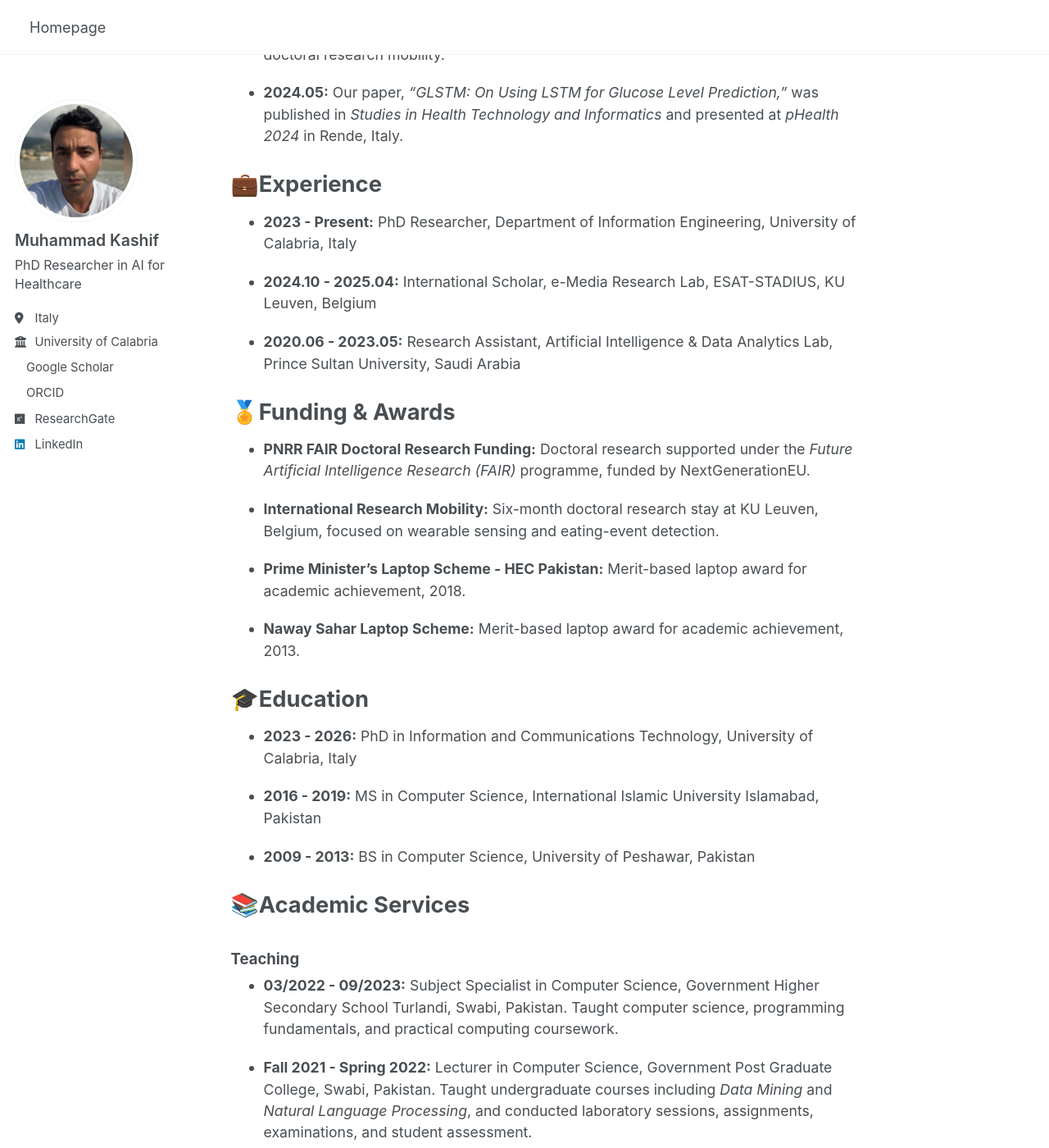
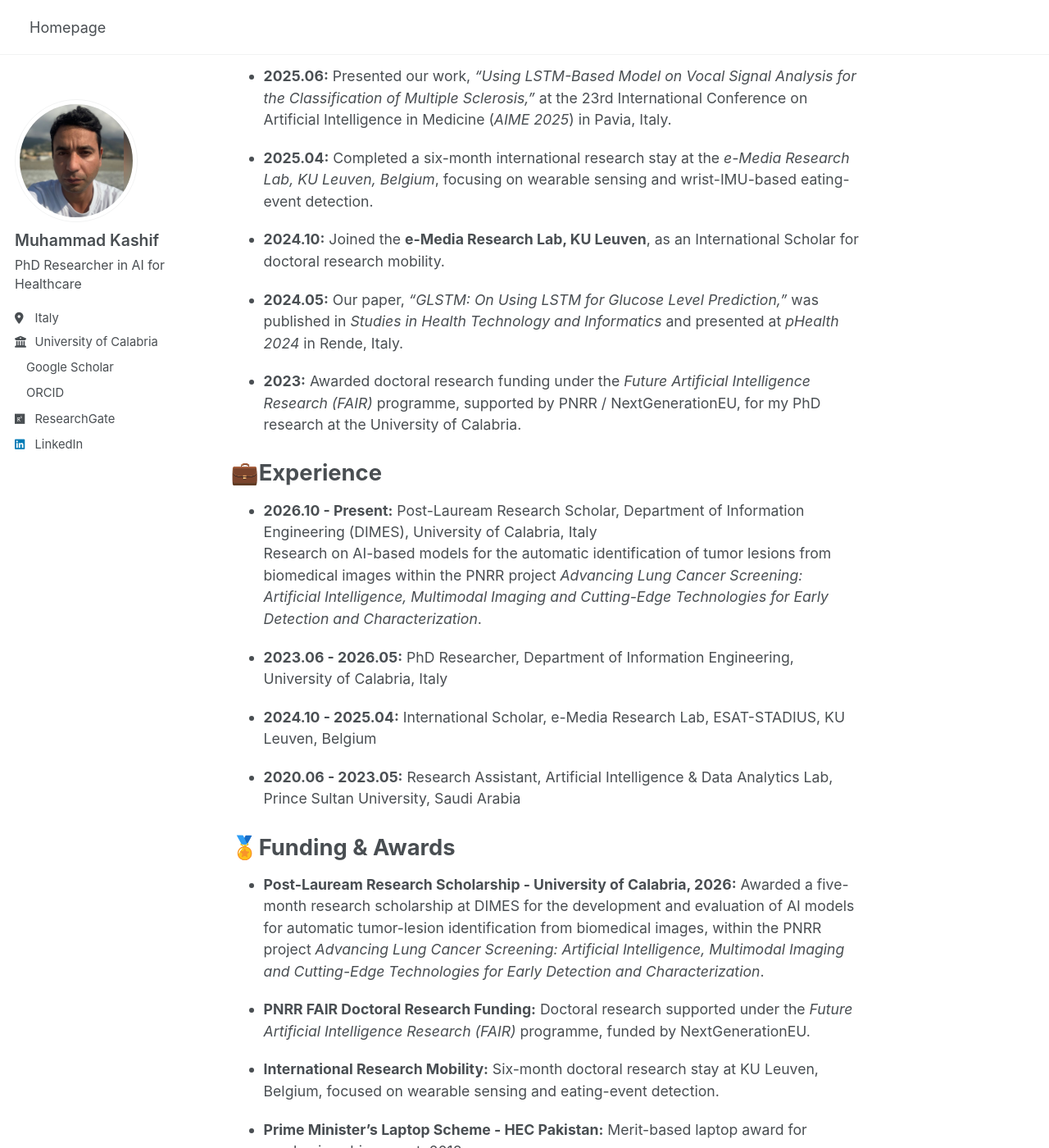
Before and after one commit to drkashifhon/drkashifhon.github.io, a Jekyll site: the page built from _pages/about.md, in a window 1280 px wide and 1400 px high, scrolled down 1411 px. Shown: the whole window at 82% size. Built offline with Jekyll 4.4.1, drawn with Linux system fonts in a browser that asks for light colours; a style sheet for code colours, icons or effects is not loaded; some of the changed text lies outside the part shown.

Commit message:
Update about.md

```diff
--- a/_pages/about.md
+++ b/_pages/about.md
@@ -17,8 +17,12 @@ I received my MS in Computer Science from the International Islamic University I
 
 My research interests include AI for healthcare, digital health, physiological time-series modeling, continuous glucose monitoring, diabetes technology, wearable sensing, multimodal learning, biomedical signal processing, speech-based neurological assessment, and medical image analysis.
 
+In October 2026, I also joined a PNRR-funded research activity at DIMES as a Post-Lauream Research Scholar, working on AI-based methods for automatic identification of tumor lesions from biomedical images within the *Advancing Lung Cancer Screening* project.
+
 
 # 🔥News
+
+- **2026.10:** Awarded a five-month post-lauream research scholarship at the University of Calabria (DIMES) for research on AI-based automatic identification of tumor lesions from biomedical images within the PNRR project *Advancing Lung Cancer Screening: Artificial Intelligence, Multimodal Imaging and Cutting-Edge Technologies for Early Detection and Characterization*.
 
 - **2026.09:** Presented our paper, *“Meal Episode Detection from Continuous Glucose Monitoring Using a BiLSTM Sliding-Window and Constraint-Based Decoding,”* at the 34th European Signal Processing Conference (EUSIPCO 2026) in Bruges, Belgium.
 
@@ -36,10 +40,15 @@ My research interests include AI for healthcare, digital health, physiological t
 
 - **2024.05:** Our paper, *“GLSTM: On Using LSTM for Glucose Level Prediction,”* was published in *Studies in Health Technology and Informatics* and presented at *pHealth 2024* in Rende, Italy.
 
+- **2023:** Awarded doctoral research funding under the *Future Artificial Intelligence Research (FAIR)* programme, supported by PNRR / NextGenerationEU, for my PhD research at the University of Calabria.
+
 
 # 💼Experience
 
-- **2023 - Present:** PhD Researcher, Department of Information Engineering, University of Calabria, Italy
+- **2026.10 - Present:** Post-Lauream Research Scholar, Department of Information Engineering (DIMES), University of Calabria, Italy
+  Research on AI-based models for the automatic identification of tumor lesions from biomedical images within the PNRR project *Advancing Lung Cancer Screening: Artificial Intelligence, Multimodal Imaging and Cutting-Edge Technologies for Early Detection and Characterization*.
+
+- **2023.06 - 2026.05:** PhD Researcher, Department of Information Engineering, University of Calabria, Italy
 
 - **2024.10 - 2025.04:** International Scholar, e-Media Research Lab, ESAT-STADIUS, KU Leuven, Belgium
 
@@ -47,6 +56,8 @@ My research interests include AI for healthcare, digital health, physiological t
 
 
 # 🏅Funding & Awards
+
+- **Post-Lauream Research Scholarship - University of Calabria, 2026:** Awarded a five-month research scholarship at DIMES for the development and evaluation of AI models for automatic tumor-lesion identification from biomedical images, within the PNRR project *Advancing Lung Cancer Screening: Artificial Intelligence, Multimodal Imaging and Cutting-Edge Technologies for Early Detection and Characterization*.
 
 - **PNRR FAIR Doctoral Research Funding:** Doctoral research supported under the *Future Artificial Intelligence Research (FAIR)* programme, funded by NextGenerationEU.
 
```
